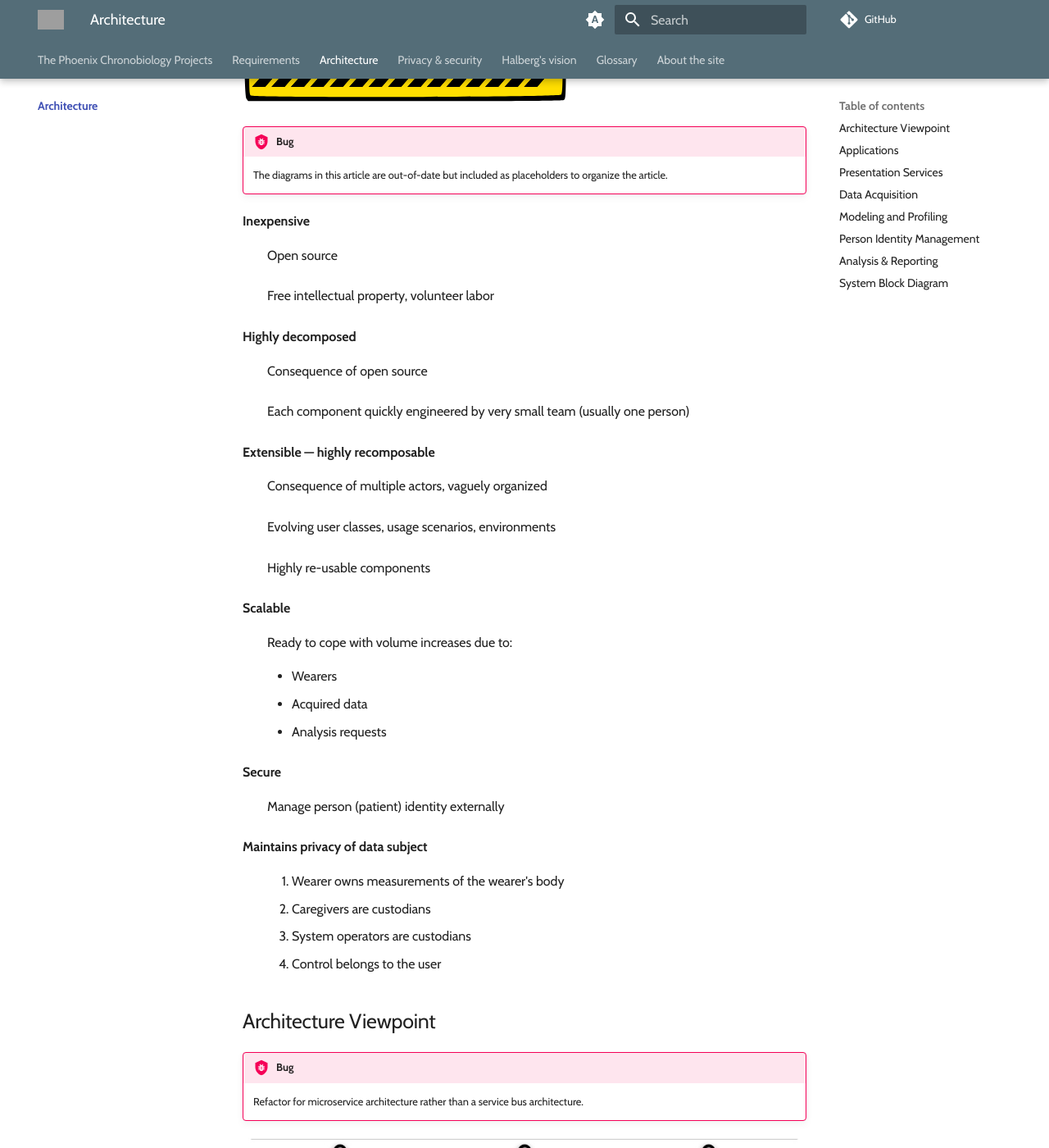
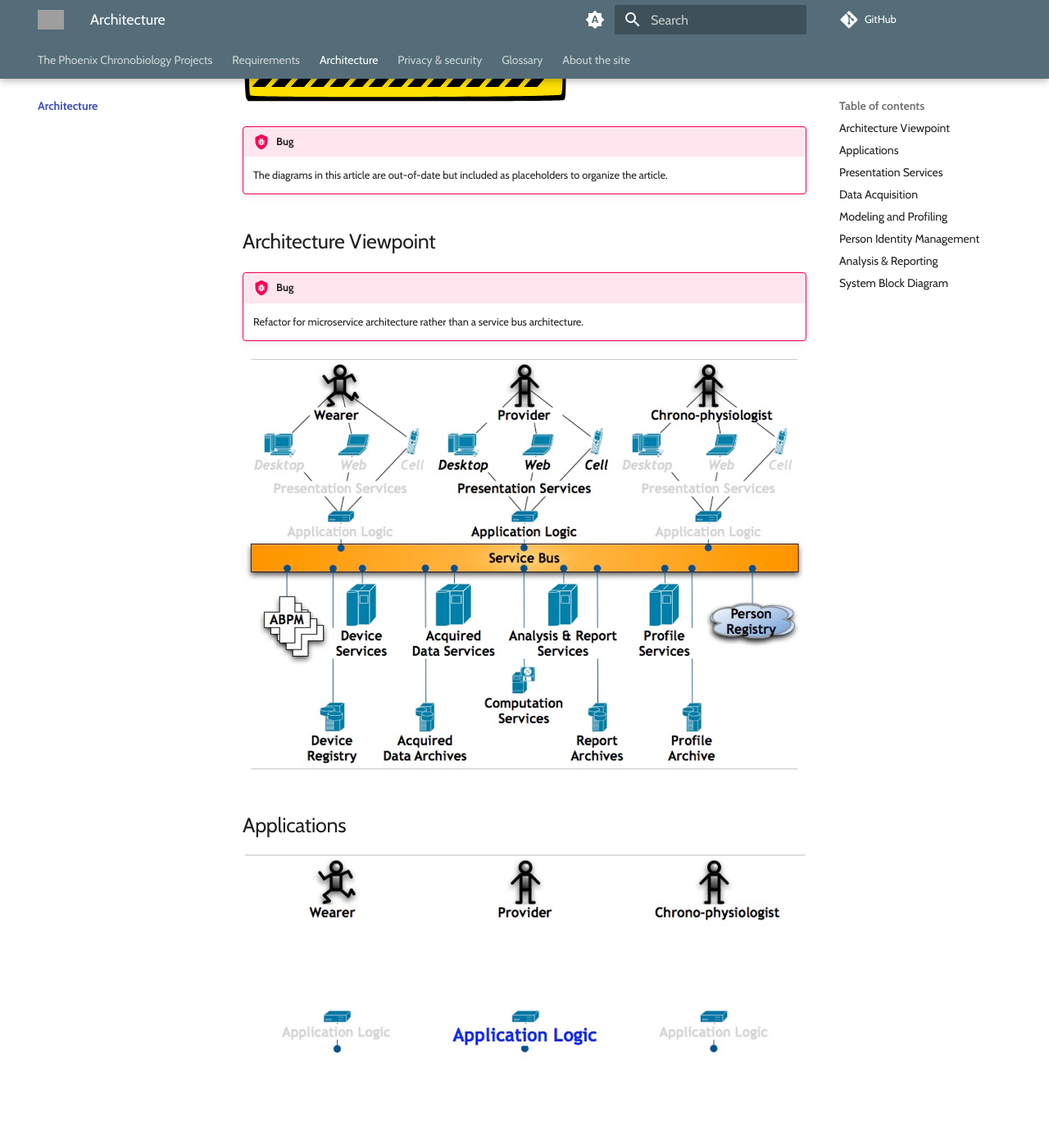
Before and after one commit to phoenix-chronobiology/phoenix-chronobiology.github.io, an MkDocs documentation site: the page built from docs/architecture/index.md, in a window 1280 px wide and 1400 px high, scrolled down 255 px. Shown: the whole window at 82% size. Built offline with MkDocs 1.6.1 and Material for MkDocs 9.7.7, drawn with Linux system fonts in a browser that asks for light colours; comment, search, counter and statistics services are not loaded; grey boxes are pictures that could not be loaded.

Commit message:
rework vision statement

```diff
--- a/docs/architecture/index.md
+++ b/docs/architecture/index.md
@@ -8,36 +8,6 @@ title: Architecture
 
 !!! bug
     The diagrams in this article are out-of-date but included as placeholders to organize the article.
-
-Inexpensive
-: Open source
-: Free intellectual property, volunteer labor
-
-Highly decomposed
-: Consequence of open source
-: Each component quickly engineered by very small team (usually one person)
-
-Extensible &mdash; highly recomposable
-: Consequence of multiple actors, vaguely organized
-: Evolving user classes, usage scenarios, environments
-: Highly re-usable components
-
-Scalable
-: Ready to cope with volume increases due to:
-
-    - Wearers
-    - Acquired data
-    - Analysis requests
-
-Secure
-: Manage person (patient) identity externally
-
-Maintains privacy of data subject
-: 1. Wearer owns measurements of the wearer's body
-  1. Caregivers are custodians
-  1. System operators are custodians
-  1. Control belongs to the user
-
 
 ## Architecture Viewpoint
 !!! bug
--- a/mkdocs.yml
+++ b/mkdocs.yml
@@ -13,6 +13,7 @@ nav:
   - The Phoenix Chronobiology Projects: index.md
   - Requirements:
       - requirements/index.md
+      - Halberg's vision: requirements/halberg-vision.md
   - Architecture:
       - architecture/index.md
   - Privacy &amp; security:
@@ -21,7 +22,6 @@ nav:
       - Security architecture: privacy-security/security-architecture.md
       - Threat assessment: privacy-security/threat-assessment.md
       - Attack surface analysis: privacy-security/attack-surface-analysis.md
-  - Halberg's vision: vision/index.md
   - Glossary: glossary/index.md
   - About the site:
       - about/index.md
```
Also changed, not shown: docs/index.md (+17 -16 lines), docs/requirements/halberg-vision.md (renamed from docs/vision/index.md, +3 -5 lines), docs/requirements/index.md (+25 -6 lines), docs/snippets/chronobiology-glossary.md (+11 -0 lines).
